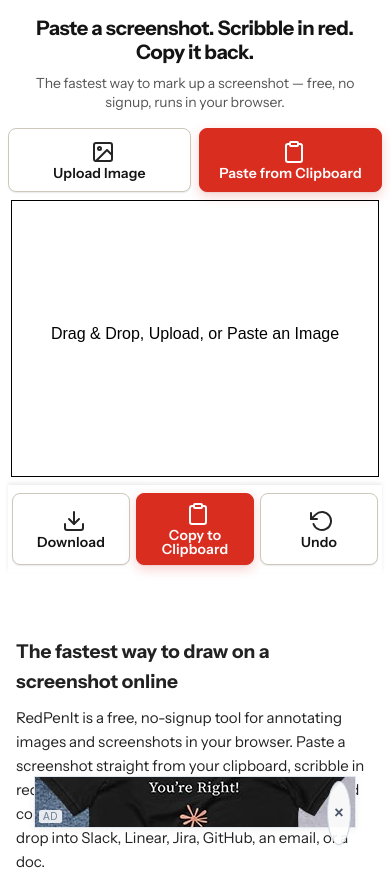
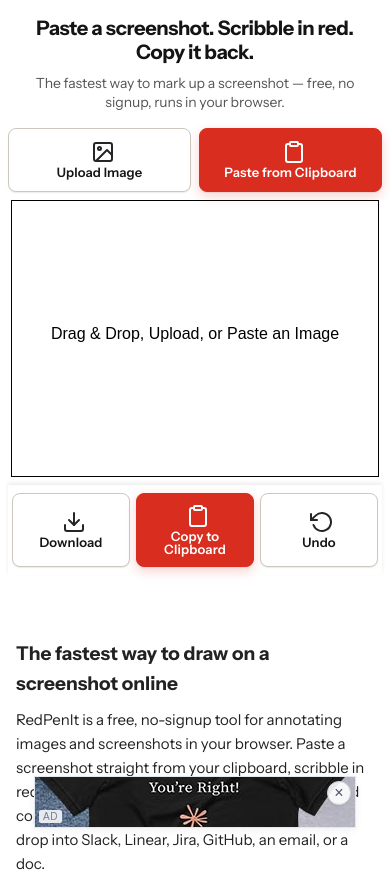
Before and after one commit to danmooney/redpenit, a website built with webpack: page public/index.html in a window 390 px wide. Shown: the top 879 px of the page. Built offline with nearby package versions, Linux system fonts and the light colour scheme.

Commit message:
Stop stretching ad dismiss button into a pill on mobile
The unscoped mobile `button { min-height: 64px }` rule was clamping
the 24x24 round `.tshirt-ad__dismiss` to 24x64, so its border-radius
read as an oval. Scope the column-stack/min-height rule to
.button-container buttons so the workflow chrome doesn't leak into
ad UI.

```diff
--- a/public/index.html
+++ b/public/index.html
@@ -295,7 +295,10 @@
                 gap: 8px;
             }
 
-            button {
+            /* Scope to workflow buttons only — keeps ad dismiss buttons
+               (.tshirt-ad__dismiss) round instead of stretching them
+               into 24x64 pills via min-height. */
+            .button-container button {
                 flex: 1 1 0;
                 min-width: 0;
                 flex-direction: column;
```
